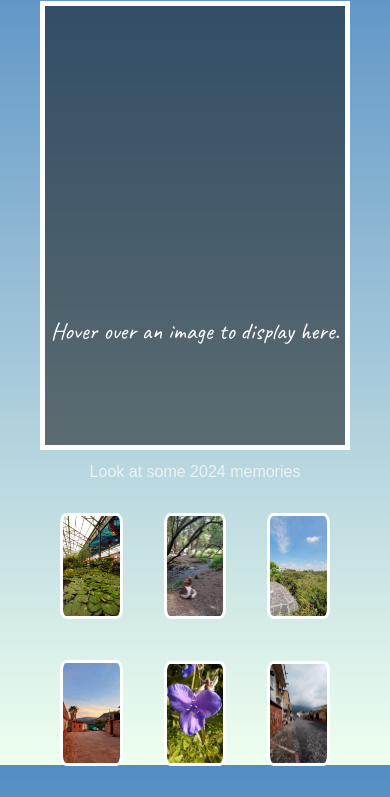
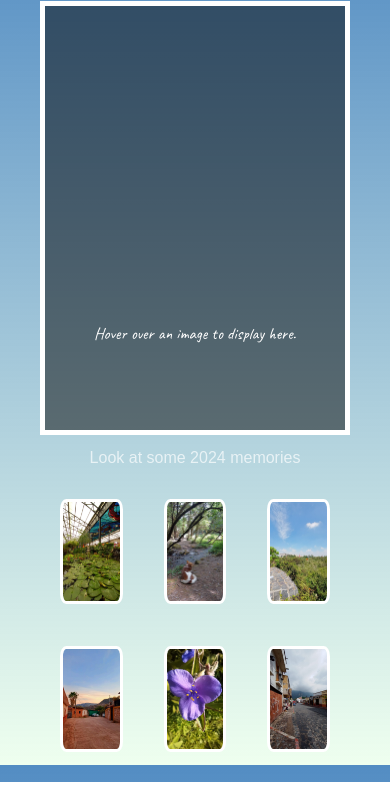
Before and after one commit to SaraMtz01/proyectoFinalCourseraJs, a plain HTML site: page index.html in a window 390 px wide. Shown: the part 79-876 px from the top of the page. Drawn offline with Linux system fonts and the light colour scheme; a web font is replaced by a local one.

Commit message:
style: fix modificaciones para responsividad en telefono móvil, correcciones de estilo

```diff
--- a/style.css
+++ b/style.css
@@ -106,9 +106,17 @@ main {
     display: block;
   }
 
+  .text{
+  display:block;
+  }
+  #text-image{
+    font-size: 70%;
+
+  }
+
   #image {
     width: 80%;
-    height:30cap;
+    height:29cap;
     margin: auto;
   }
 
```
Also changed, not shown: prueba.html (added).
